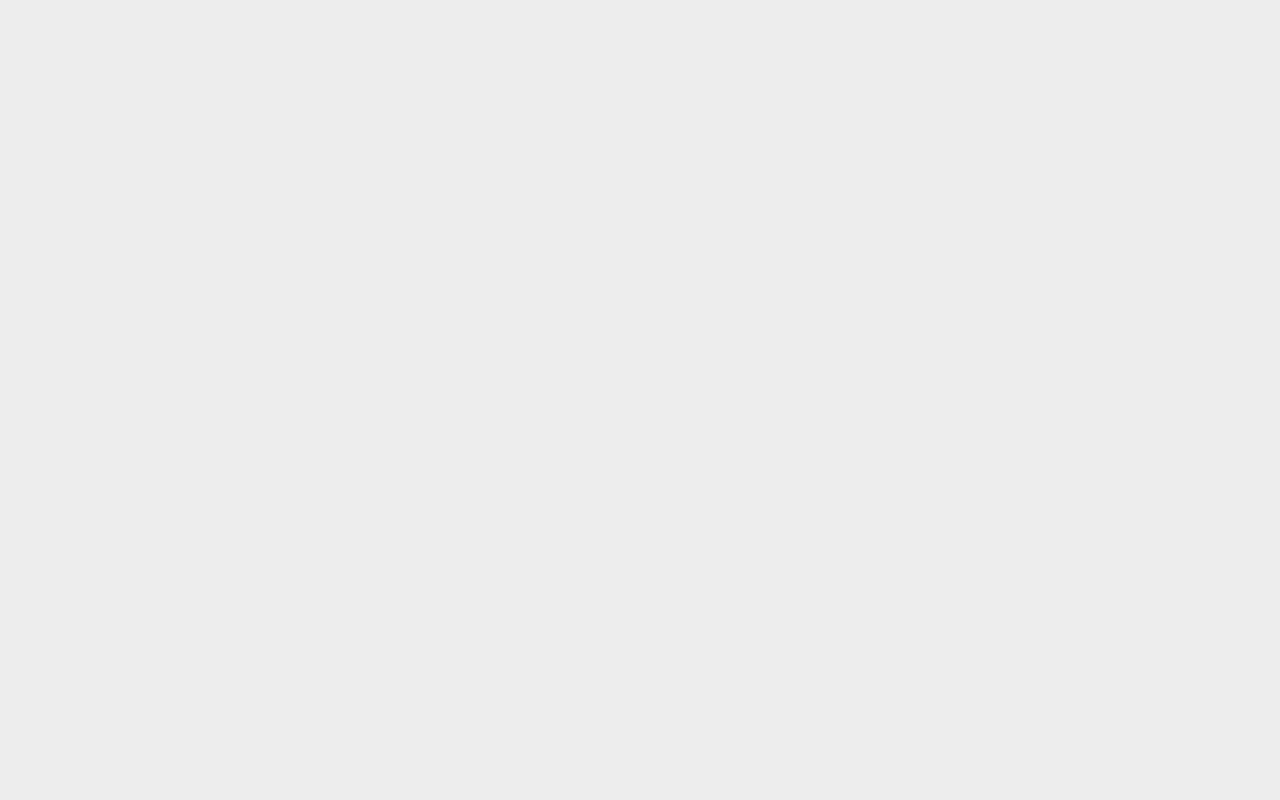
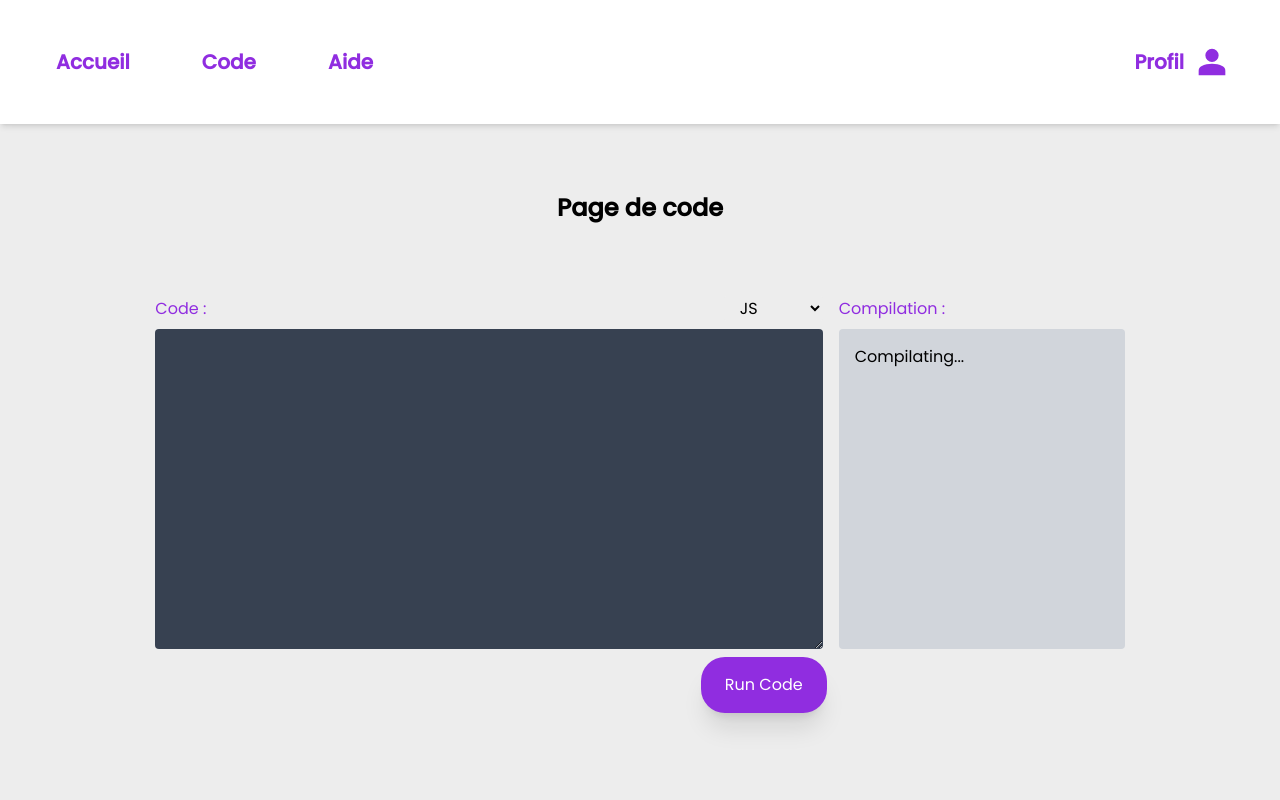
Before and after one commit to CodeValleyy/code-valley-front, a Vue app: page /code in a window 1280 px wide. Before the commit this address had no page. Shown: the top 800 px of the page. Built offline with nearby package versions, Linux system fonts and the light colour scheme.

Commit message:
wip: code page

```diff
--- /dev/null
+++ b/src/components/CodeInput.vue
@@ -0,0 +1,32 @@
+<script setup lang="ts">
+import Prism from 'prismjs'
+import { onMounted } from 'vue'
+
+const insertTab = (event: KeyboardEvent) => {
+  if (event.key === 'Tab') {
+    event.preventDefault()
+    const textarea = event.target as HTMLTextAreaElement
+    const start = textarea.value.slice(0, textarea.selectionStart)
+    const end = textarea.value.slice(textarea.selectionEnd)
+    textarea.value = start + '  ' + end
+    const newPosition = start.length + 2
+    textarea.setSelectionRange(newPosition, newPosition)
+  }
+}
+
+onMounted(() => {
+  Prism.highlightAll()
+})
+
+const model = defineModel<string>()
+</script>
+
+<template>
+  <textarea
+    v-model="model"
+    rows="10"
+    cols="50"
+    @keydown.tab.prevent="insertTab"
+    class="language-javascript w-7/12 p-4 h-full rounded bg-gray-700 mr-4 text-white text-lg"
+  ></textarea>
+</template>
--- a/src/components/Header.vue
+++ b/src/components/Header.vue
@@ -3,6 +3,10 @@ const routes = [
   {
     location: '/',
     label: 'Accueil'
+  },
+  {
+    location: '/code',
+    label: 'Code'
   },
   {
     location: '/help',
--- a/src/router/index.ts
+++ b/src/router/index.ts
@@ -1,6 +1,7 @@
 import { createRouter, createWebHistory } from 'vue-router'
 import HomeView from '../views/HomeView.vue'
 import HelpView from '@/views/HelpView.vue'
+import CodeView from '@/views/CodeView.vue'
 
 const router = createRouter({
   history: createWebHistory(import.meta.env.BASE_URL),
@@ -11,6 +12,11 @@ const router = createRouter({
       component: HomeView
     },
     {
+      path: '/code',
+      name: 'code',
+      component: CodeView
+    },
+    {
       path: '/help',
       name: 'help',
       component: HelpView
--- /dev/null
+++ b/src/views/CodeView.vue
@@ -0,0 +1,54 @@
+<script setup lang="ts">
+import Header from '@/components/Header.vue'
+import Footer from '@/components/Footer.vue'
+import Button from '@/components/Button.vue'
+import CodeInput from '@/components/CodeInput.vue'
+import { ref } from 'vue'
+
+const name = '"Nom du site"'
+
+const codeInput = ref('')
+
+const runCode = () => {
+  if (!codeInput || codeInput.value === '') return
+  console.log(codeInput.value)
+}
+</script>
+
+<template>
+  <Header />
+  <div class="min-h-screen h-full flex flex-col justify-between">
+    <div class="w-full h-full pt-40 p-4 flex flex-col items-center mb-20">
+      <div class="mb-4 text-2xl p-8 font-semibold">Page de code</div>
+      {{ codeInput }}
+      <div class="mt-6 flex justify-center w-11/12 items-center mb-2">
+        <div class="w-7/12 flex justify-between items-end rounded text-primary mr-4">
+          <div>Code :</div>
+          <select class="rounded px-3 text-black bg-backgroundColor">
+            <option value="js" default>JS</option>
+            <option value="js">C++</option>
+            <option value="js">Python</option>
+            <option value="js">Lua</option>
+          </select>
+        </div>
+        <div class="w-3/12 rounded flex items-end text-primary">Compilation :</div>
+      </div>
+      <div class="flex justify-center h-80 w-11/12 items-start">
+        <CodeInput v-model="codeInput" />
+        <div class="w-3/12 p-4 h-full rounded bg-gray-300">Compilating...</div>
+      </div>
+      <div class="flex justify-center w-11/12 items-start">
+        <div class="w-7/12 flex justify-end mr-2 mt-2">
+          <Button
+            @click="runCode()"
+            label="Run Code"
+            color="primary"
+            class="ml-44 w-fit self-end"
+          />
+        </div>
+        <div class="w-3/12 p-4 h-full"></div>
+      </div>
+    </div>
+    <Footer />
+  </div>
+</template>
--- a/src/views/HomeView.vue
+++ b/src/views/HomeView.vue
@@ -2,8 +2,15 @@
 import Header from '@/components/Header.vue'
 import Footer from '@/components/Footer.vue'
 import Button from '@/components/Button.vue'
+import { useRouter } from 'vue-router'
 
 const name = '"Nom du site"'
+
+const router = useRouter()
+
+const sendTo = (location: string) => {
+  router.push(location)
+}
 </script>
 
 <template>
@@ -11,7 +18,7 @@ const name = '"Nom du site"'
   <div class="min-h-screen h-full flex flex-col justify-between">
     <div class="w-full h-full pt-40 p-4 flex flex-col items-center">
       <div class="mb-4 text-2xl p-8 font-semibold">Bienvenue sur {{ name }}</div>
-      <Button label="Getting Started" size="xl"></Button>
+      <Button label="Getting Started" size="xl" @click="sendTo('/code')"></Button>
       <div class="mt-6 flex justify-center p-4 w-11/12 items-center">
         <div class="w-5/12 p-4">
           <div class="font-bold text-primary mr-4 text-xl mb-4">Ce que nous faisons</div>
```
Also changed, not shown: 1 other file (tests, documents, lock files or other folders).
